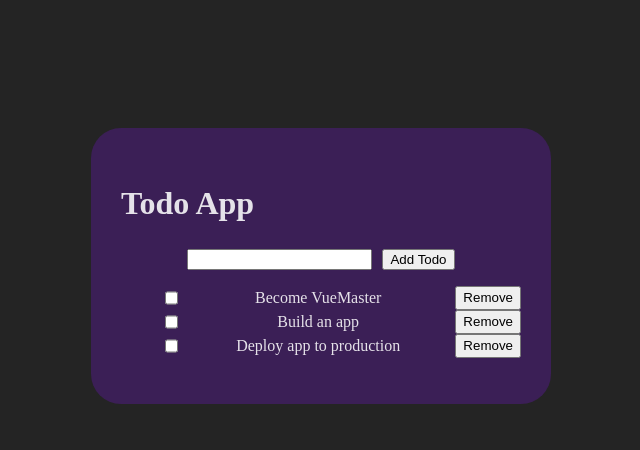
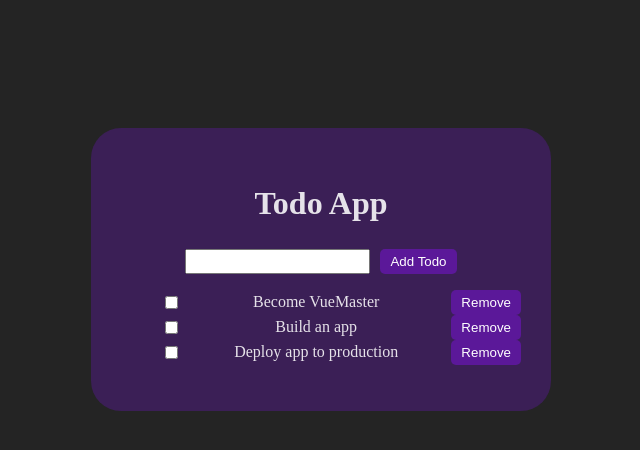
Before and after one commit to MattiasHeurlin/TodoList-Git, a Vue app: page / in a window 1280 px wide. Shown: the top 450 px of the page, without its empty margins (319-959 px from the left). Built offline with nearby package versions, Linux system fonts and the light colour scheme.

Commit message:
CSS changes - to be merged

```diff
--- a/src/App.vue
+++ b/src/App.vue
@@ -63,6 +63,13 @@
 </template>
 
 <style scoped>
+  button {
+    background-color: #5b1899;
+    color: white;
+    border: none;
+    border-radius: 5px;
+    padding: 5px 10px;
+  }
   .line-through {
     text-decoration: line-through;
   }
@@ -78,6 +85,7 @@
     border-radius: 30px;
     width: 400px;
     margin: 10% auto;
+    text-align: center;
   }
   li {
     display:flex;
```
